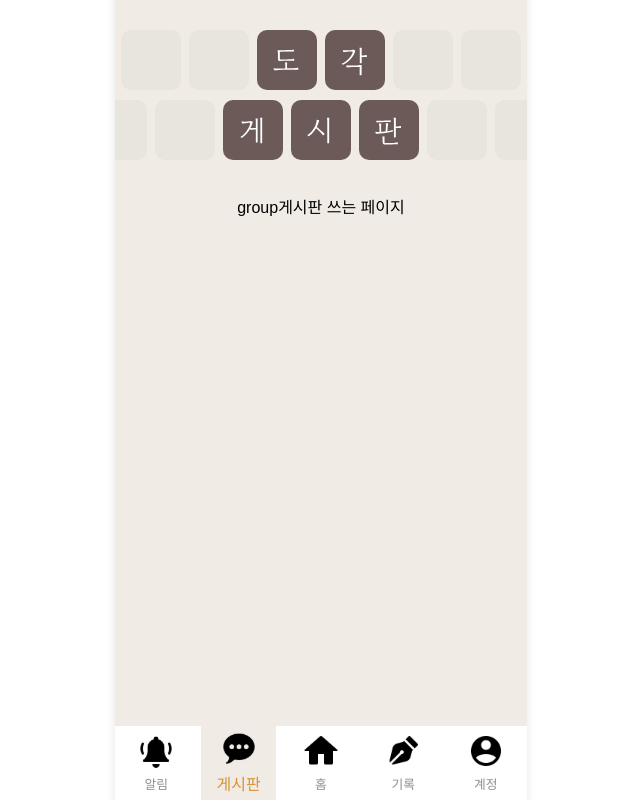
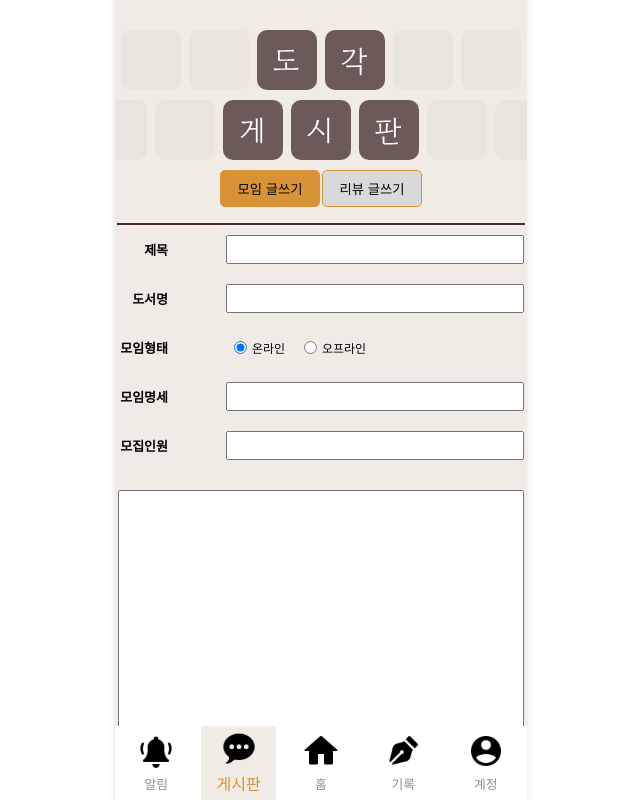
Before and after one commit to LIKELION-HUFS-12th/Dogak_FE2, a React (Vite) app: page /board/group/write in a window 1280 px wide. Shown: the whole page, without its empty margins (319-959 px from the left). Built offline with nearby package versions, Linux system fonts and the light colour scheme; a web font is replaced by a local one.

Commit message:
Feat: 게시판 새 글 쓰기 페이지 완성

```diff
--- a/src/features/board/components/BoardDetailBox.jsx
+++ b/src/features/board/components/BoardDetailBox.jsx
@@ -23,8 +23,8 @@ function BoardDetailBox() {
         <PostTitle>
           <h3>이거 원래 이럼?;;</h3>
           <div>
-            <SmallBtn color="#000" Bgcolor='#e5a34d'>수정</SmallBtn>
-            <SmallBtn color="#000" Bgcolor='#d9d9d9'>삭제</SmallBtn>
+            <SmallBtn color="#000" bgcolor='#e5a34d'>수정</SmallBtn>
+            <SmallBtn color="#000" bgcolor='#d9d9d9'>삭제</SmallBtn>
           </div>
         </PostTitle>
 
--- a/src/features/board/components/BoardStyled.jsx
+++ b/src/features/board/components/BoardStyled.jsx
@@ -82,7 +82,7 @@ export const SmallBtn = styled.button`
   font-size: 11px;
   padding: 8px 12px;
   color: ${(props) => props.color || "#fff"};
-  background-color: ${(props) => props.Bgcolor || "#432d2d"};
+  background-color: ${(props) => props.bgcolor || "#432d2d"};
   border: none;
   border-radius: 5px;
 `
@@ -160,3 +160,72 @@ export const PostSpoilerBtn = styled.div`
 export const PostBtnBox = styled.div`
   width: 95%;
 `
+
+export const WriteBtn = styled.button`
+  width: 90px;
+  height: 40px;
+  font-size: 15px;
+  margin: 15px;
+  background-color: ${(props) => props.bgcolor || "#A3C2DC"};
+  border: none;
+  border-radius: 5px;
+`
+
+export const WriteBox = styled.div`
+  display: flex;
+  width: 90%;
+  justify-content: space-between;
+  margin: 10px 0;
+
+  h4 {
+    display: flex;
+    margin: 5px 0;
+    width: 50px;
+    font-size: 13px;
+    justify-content: right;
+  }
+
+  input {
+    width: 290px;
+  }
+`
+export const RadioBox = styled.div`
+  display: flex;
+  width: 90%;
+  justify-content: space-between;
+  align-items: center;
+  margin: 10px 0;
+
+  h4 {
+    display: flex;
+    margin: 5px 0;
+    width: 50px;
+    font-size: 13px;
+    justify-content: right;
+  }
+`
+export const RadioBtnBox = styled.div`
+  display: flex;
+  width: 290px;
+  font-size: 12px;
+
+  label {
+    width: 70px;
+    display: flex;
+    align-items: center;
+  }
+  input {
+    margin: 5px 5px 5px 0;
+  }
+`
+
+export const BoardWriteBox = styled.div`
+  display: flex;
+  width: 90%;
+  margin: 20px 0;
+  textarea {
+    resize: none;
+    padding: 5px;
+  }
+
+`
--- /dev/null
+++ b/src/features/board/components/BoardWriteG.jsx
@@ -0,0 +1,66 @@
+import React, { useState } from 'react'
+import { BoardWriteBox, RadioBox, RadioBtnBox, WriteBox, WriteBtn } from './BoardStyled';
+import { useNavigate } from 'react-router-dom';
+
+function BoardWriteG() {
+  const navigate = useNavigate();
+  const [ radioBtn, setRadioBtn ] = useState("online");
+
+  const handleChange = (e) => {
+    setRadioBtn(e.target.value);
+  }
+
+  return (
+    <>
+      <WriteBox>
+        <h4>제목</h4>
+        <input />
+      </WriteBox>
+      <WriteBox>
+        <h4>도서명</h4>
+        <input />
+      </WriteBox>
+      <RadioBox>
+        <h4>모임형태</h4>
+        <RadioBtnBox>
+          <label>
+            <input
+              type='radio'
+              value="online"
+              onChange={handleChange}
+              checked={radioBtn === "online"}
+            />
+            온라인
+          </label>
+          <label>
+            <input
+              type='radio'
+              value="offlie"
+              onChange={handleChange}
+              checked={radioBtn === "offlie"}
+            />
+            오프라인
+          </label>
+        </RadioBtnBox>
+      </RadioBox>
+      <WriteBox>
+        <h4>모임명세</h4>
+        <input />
+      </WriteBox>
+      <WriteBox>
+        <h4>모집인원</h4>
+        <input />
+      </WriteBox>
+      <BoardWriteBox>
+        <textarea name="content" id="content" cols='53' rows="15"></textarea>
+      </BoardWriteBox>
+      <div>
+        <WriteBtn>작성취소</WriteBtn>
+        <WriteBtn bgcolor='#d89336'
+        onClick={() => navigate('/board/complete')}>업로드</WriteBtn>
+      </div>
+    </>
+  )
+}
+
+export default BoardWriteG
--- a/src/features/board/pages/BoardListPage.jsx
+++ b/src/features/board/pages/BoardListPage.jsx
@@ -22,7 +22,7 @@ function BoardListPage() {
       <BoardList />
       <ButtonBox>
         <SmallBtn
-        Bgcolor='#d89336'
+        bgcolor='#d89336'
         onClick={() => navigate(`/board/my`)}
         >내 글 보기</SmallBtn>
         <SmallBtn
--- /dev/null
+++ b/src/features/board/pages/BoardWritePage.jsx
@@ -0,0 +1,43 @@
+import React, { useEffect, useState } from 'react';
+import { Hr, ListPageBox, TabBtn } from '../components/BoardStyled';
+import { useLocation, useNavigate } from 'react-router-dom';
+import BoardWriteG from '../components/BoardWriteG';
+
+function BoardWritePage() {
+  const location = useLocation();
+  const navigate = useNavigate();
+  const [ activeTab, setActiveTab ] = useState("모임")
+
+  useEffect(() => {
+    const path = location.pathname;
+    if (path.includes("group")) {
+      setActiveTab("모임");
+    } else if (path.includes("review")) {
+      setActiveTab("리뷰");
+    }
+  }, [location.pathname])
+
+  const handleTabChange = (tab) => {
+    setActiveTab(tab);
+    if (tab === "모임") {
+      navigate("/board/group/write");
+    } else if (tab === "리뷰") {
+      navigate("/board/review/write");
+    }
+  };
+
+  return (
+    <ListPageBox>
+      <div>
+        <TabBtn onClick={() => handleTabChange("모임")}
+        style={{backgroundColor: activeTab ==="모임" ? "#d89336" : "#d9d9d9"}}>모임 글쓰기</TabBtn>
+        <TabBtn onClick={() => handleTabChange("리뷰")}
+        style={{backgroundColor: activeTab ==="리뷰" ? "#d89336" : "#d9d9d9"}}>리뷰 글쓰기</TabBtn>
+      </div>
+      <Hr/>
+      <BoardWriteG/>
+    </ListPageBox>
+  )
+}
+
+export default BoardWritePage
```
Also changed, not shown: src/router.jsx (+7 -2 lines), src/assets/icon/Thumbs Up.svg (added).
